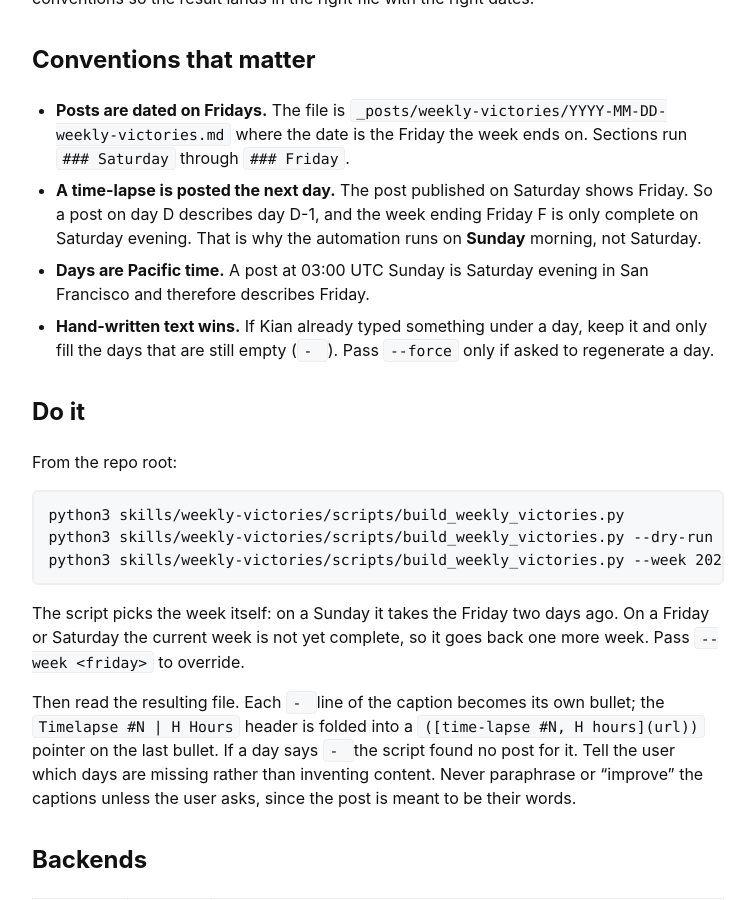
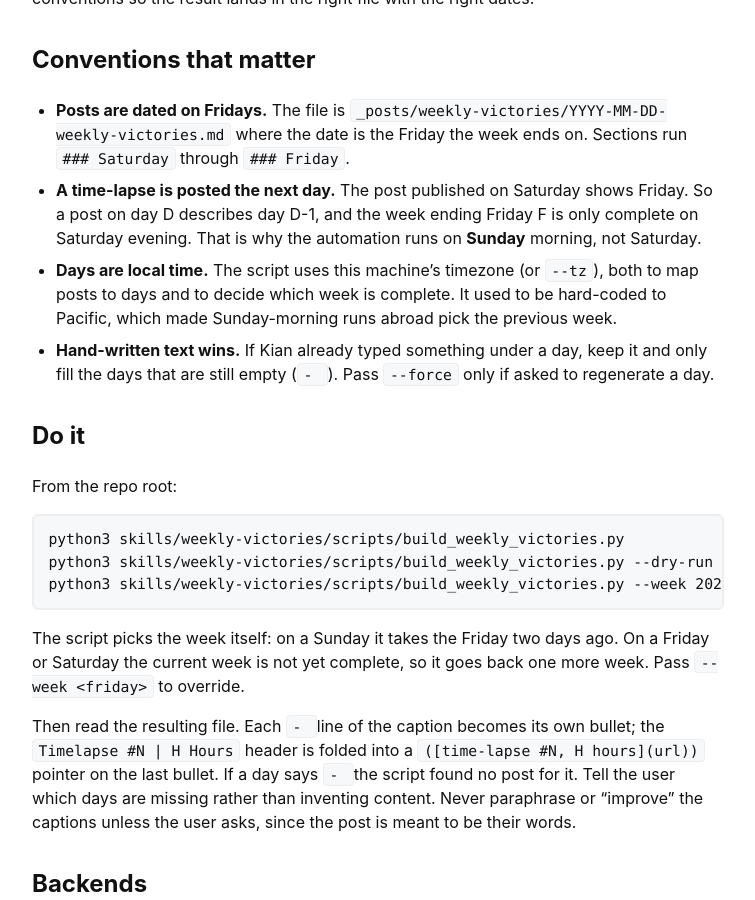
Before and after one commit to kiankyars/kiankyars.github.io, a Jekyll site: the page built from skills/weekly-victories/SKILL.md, in a window 1280 px wide and 900 px high, scrolled down 391 px. Shown: the whole window, without its empty margins (262-1017 px from the left). Built offline with Jekyll 4.4.1, drawn with Linux system fonts in a browser that asks for light colours; our own code applies the rules of GitHub Pages for plain Markdown files.

Commit message:
Use the machine's local timezone for weekly victories
Hard-coded Pacific time made 08:00 Sunday runs in Europe think it was still
Saturday, so they rebuilt the previous week instead of the one just ended.

Co-Authored-By: Claude Opus 5.5 <noreply@anthropic.com>

```diff
--- a/skills/weekly-victories/SKILL.md
+++ b/skills/weekly-victories/SKILL.md
@@ -25,8 +25,10 @@ file with the right dates.
   Friday. So a post on day D describes day D-1, and the week ending Friday F is
   only complete on Saturday evening. That is why the automation runs on
   **Sunday** morning, not Saturday.
-- **Days are Pacific time.** A post at 03:00 UTC Sunday is Saturday evening in
-  San Francisco and therefore describes Friday.
+- **Days are local time.** The script uses this machine's timezone (or `--tz`),
+  both to map posts to days and to decide which week is complete. It used to be
+  hard-coded to Pacific, which made Sunday-morning runs abroad pick the
+  previous week.
 - **Hand-written text wins.** If Kian already typed something under a day, keep
   it and only fill the days that are still empty (`- `). Pass `--force` only if
   asked to regenerate a day.
```
Also changed, not shown: 1 other file.
